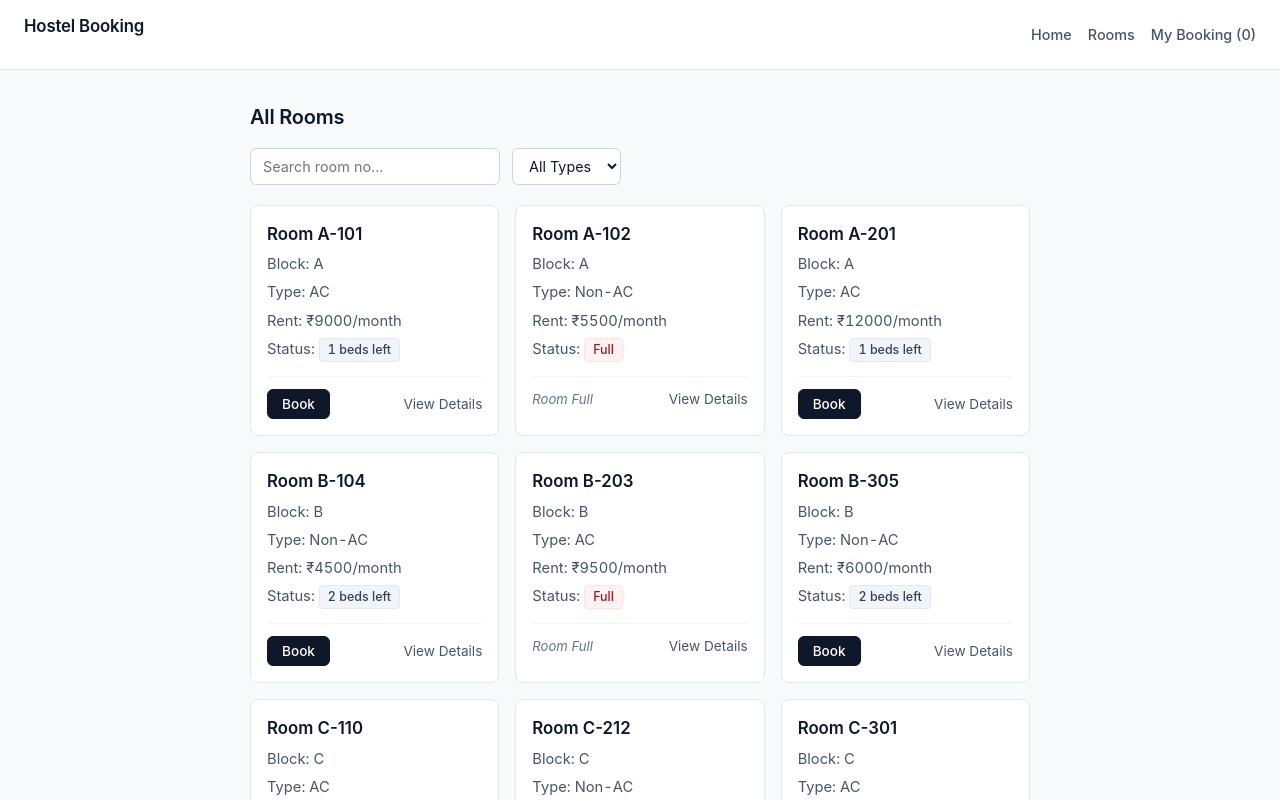
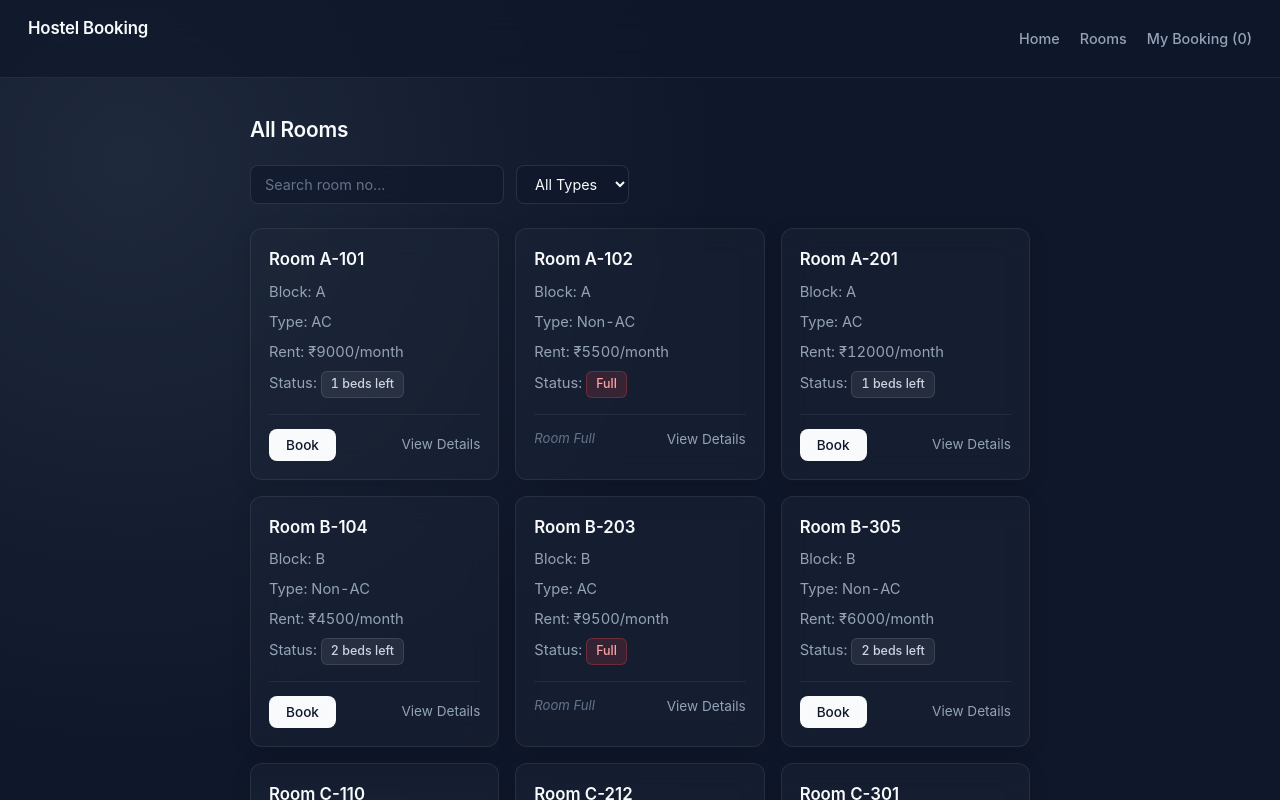
Before and after one commit to aarav-pathak/hostel-management-system, a React (Vite) app: page /rooms in a window 1280 px wide. Shown: the top 800 px of the page. Built offline with nearby package versions, Linux system fonts and the light colour scheme.

Commit message:
style: apply slate glassmorphism theme

```diff
--- a/src/index.css
+++ b/src/index.css
@@ -6,81 +6,95 @@
 
 body {
   font-family: -apple-system, BlinkMacSystemFont, "Segoe UI", Roboto, sans-serif;
-  background-color: #f8fafc;
-  color: #0f172a;
+  background: radial-gradient(circle at 10% 20%, #1e293b 0%, #0f172a 45%),
+              radial-gradient(circle at 90% 80%, #334155 0%, #0f172a 55%);
+  background-color: #0f172a;
+  background-attachment: fixed;
+  color: #f1f5f9;
   line-height: 1.5;
+  min-height: 100vh;
 }
 
 .nav {
   display: flex;
   justify-content: space-between;
   align-items: center;
-  padding: 14px 24px;
-  background: #ffffff;
-  border-bottom: 1px solid #e2e8f0;
+  padding: 16px 28px;
+  background: rgba(15, 23, 42, 0.7);
+  backdrop-filter: blur(16px);
+  -webkit-backdrop-filter: blur(16px);
+  border-bottom: 1px solid rgba(255, 255, 255, 0.08);
+  position: sticky;
+  top: 0;
+  z-index: 10;
 }
 
 .nav h2 {
   font-size: 1.05rem;
   font-weight: 600;
+  color: #f8fafc;
   letter-spacing: -0.01em;
 }
 
 .nav-links {
   display: flex;
-  gap: 16px;
+  gap: 20px;
   align-items: center;
 }
 
 .nav-links a {
   text-decoration: none;
-  color: #475569;
+  color: #94a3b8;
   font-size: 0.9rem;
   font-weight: 500;
+  transition: color 0.15s ease;
 }
 
 .nav-links a:hover {
-  color: #0f172a;
+  color: #f8fafc;
 }
 
 .container {
   max-width: 820px;
-  margin: 32px auto;
+  margin: 36px auto;
   padding: 0 20px;
 }
 
 h1 {
-  font-size: 1.5rem;
+  font-size: 1.55rem;
   font-weight: 600;
   letter-spacing: -0.02em;
   margin-bottom: 8px;
+  color: #f8fafc;
 }
 
 h2 {
-  font-size: 1.25rem;
+  font-size: 1.3rem;
   font-weight: 600;
   letter-spacing: -0.01em;
-  margin-bottom: 16px;
+  margin-bottom: 20px;
+  color: #f8fafc;
 }
 
 h3 {
   font-size: 1.05rem;
   font-weight: 600;
-  margin-bottom: 6px;
+  margin-bottom: 8px;
+  color: #f8fafc;
 }
 
 h4 {
   font-size: 0.9rem;
   font-weight: 600;
-  margin-top: 14px;
-  margin-bottom: 6px;
-  color: #334155;
+  margin-top: 18px;
+  margin-bottom: 8px;
+  color: #cbd5e1;
 }
 
 p {
-  color: #475569;
+  color: #94a3b8;
   font-size: 0.92rem;
-  margin-bottom: 6px;
+  margin-bottom: 8px;
   font-variant-numeric: tabular-nums;
 }
 
@@ -88,52 +102,68 @@ p {
   display: grid;
   grid-template-columns: repeat(3, 1fr);
   gap: 16px;
-  margin: 24px 0;
+  margin: 24px 0 28px 0;
 }
 
 .stat-card {
-  background: #ffffff;
-  border: 1px solid #e2e8f0;
-  border-radius: 8px;
-  padding: 16px;
+  background: rgba(30, 41, 59, 0.45);
+  backdrop-filter: blur(12px);
+  -webkit-backdrop-filter: blur(12px);
+  border: 1px solid rgba(255, 255, 255, 0.08);
+  border-radius: 12px;
+  padding: 18px;
+  box-shadow: 0 4px 20px rgba(0, 0, 0, 0.15);
 }
 
 .stat-card span {
   display: block;
   font-size: 0.8rem;
-  color: #64748b;
+  color: #94a3b8;
   font-weight: 500;
-  margin-bottom: 4px;
+  margin-bottom: 6px;
 }
 
 .stat-card strong {
-  font-size: 1.4rem;
+  font-size: 1.45rem;
   font-weight: 600;
-  color: #0f172a;
+  color: #f8fafc;
   font-variant-numeric: tabular-nums;
 }
 
 .filters-bar {
   display: flex;
   gap: 12px;
-  margin-bottom: 20px;
+  margin-bottom: 24px;
 }
 
 input[type="text"],
 select {
   font-family: inherit;
   font-size: 0.9rem;
-  padding: 8px 12px;
-  border: 1px solid #cbd5e1;
-  border-radius: 6px;
-  background: #ffffff;
-  color: #0f172a;
+  padding: 9px 14px;
+  border: 1px solid rgba(255, 255, 255, 0.1);
+  border-radius: 8px;
+  background: rgba(15, 23, 42, 0.6);
+  backdrop-filter: blur(10px);
+  -webkit-backdrop-filter: blur(10px);
+  color: #f8fafc;
+  outline: none;
+  transition: border-color 0.15s ease;
+}
+
+input[type="text"]::placeholder {
+  color: #64748b;
 }
 
 input[type="text"]:focus,
 select:focus {
-  outline: 2px solid #0f172a;
-  outline-offset: -1px;
+  border-color: rgba(255, 255, 255, 0.3);
+  box-shadow: 0 0 0 2px rgba(255, 255, 255, 0.05);
+}
+
+select option {
+  background: #0f172a;
+  color: #f8fafc;
 }
 
 .grid {
@@ -143,27 +173,35 @@ select:focus {
 }
 
 .card {
-  background: #ffffff;
-  border: 1px solid #e2e8f0;
-  border-radius: 8px;
-  padding: 16px;
+  background: rgba(30, 41, 59, 0.4);
+  backdrop-filter: blur(14px);
+  -webkit-backdrop-filter: blur(14px);
+  border: 1px solid rgba(255, 255, 255, 0.08);
+  border-radius: 12px;
+  padding: 18px;
+  box-shadow: 0 4px 20px rgba(0, 0, 0, 0.12);
+  transition: transform 0.15s ease, border-color 0.15s ease;
+}
+
+.card:hover {
+  border-color: rgba(255, 255, 255, 0.16);
 }
 
 .badge {
   display: inline-block;
   font-size: 0.78rem;
   font-weight: 500;
-  padding: 2px 8px;
-  border-radius: 4px;
-  background: #f1f5f9;
-  color: #334155;
-  border: 1px solid #e2e8f0;
+  padding: 3px 9px;
+  border-radius: 6px;
+  background: rgba(255, 255, 255, 0.07);
+  color: #cbd5e1;
+  border: 1px solid rgba(255, 255, 255, 0.1);
 }
 
 .badge-full {
-  background: #fef2f2;
-  color: #991b1b;
-  border-color: #fee2e2;
+  background: rgba(239, 68, 68, 0.15);
+  color: #fca5a5;
+  border-color: rgba(239, 68, 68, 0.3);
 }
 
 .card-actions {
@@ -171,35 +209,36 @@ select:focus {
   align-items: center;
   justify-content: space-between;
   gap: 8px;
-  margin-top: 14px;
-  padding-top: 12px;
-  border-top: 1px solid #f1f5f9;
+  margin-top: 16px;
+  padding-top: 14px;
+  border-top: 1px solid rgba(255, 255, 255, 0.06);
 }
 
 button {
   font-family: inherit;
   font-size: 0.85rem;
   font-weight: 500;
-  padding: 6px 14px;
-  border-radius: 6px;
+  padding: 7px 16px;
+  border-radius: 8px;
   cursor: pointer;
-  border: 1px solid #0f172a;
-  background: #0f172a;
-  color: #ffffff;
+  border: 1px solid rgba(255, 255, 255, 0.2);
+  background: #f8fafc;
+  color: #0f172a;
+  transition: background-color 0.15s ease;
 }
 
 button:hover {
-  background: #1e293b;
+  background: #e2e8f0;
 }
 
 button.btn-cancel {
-  background: #ffffff;
-  color: #dc2626;
-  border-color: #fca5a5;
+  background: rgba(239, 68, 68, 0.12);
+  color: #fca5a5;
+  border-color: rgba(239, 68, 68, 0.25);
 }
 
 button.btn-cancel:hover {
-  background: #fef2f2;
+  background: rgba(239, 68, 68, 0.22);
 }
 
 .btn-primary {
@@ -207,25 +246,27 @@ button.btn-cancel:hover {
   text-decoration: none;
   font-size: 0.9rem;
   font-weight: 500;
-  padding: 8px 16px;
-  background: #0f172a;
-  color: #ffffff;
-  border-radius: 6px;
+  padding: 9px 18px;
+  background: #f8fafc;
+  color: #0f172a;
+  border-radius: 8px;
+  transition: background-color 0.15s ease;
 }
 
 .btn-primary:hover {
-  background: #1e293b;
+  background: #e2e8f0;
 }
 
 .link-muted {
   font-size: 0.85rem;
-  color: #475569;
+  color: #94a3b8;
   text-decoration: none;
+  transition: color 0.15s ease;
 }
 
 .link-muted:hover {
+  color: #f8fafc;
   text-decoration: underline;
-  color: #0f172a;
 }
 
 .status-text {
@@ -235,20 +276,23 @@ button.btn-cancel:hover {
 }
 
 .detail-card {
-  background: #ffffff;
-  border: 1px solid #e2e8f0;
-  border-radius: 8px;
+  background: rgba(30, 41, 59, 0.4);
+  backdrop-filter: blur(14px);
+  -webkit-backdrop-filter: blur(14px);
+  border: 1px solid rgba(255, 255, 255, 0.08);
+  border-radius: 12px;
   padding: 24px;
-  margin-bottom: 20px;
+  margin-bottom: 24px;
+  box-shadow: 0 4px 24px rgba(0, 0, 0, 0.15);
 }
 
 ul {
   list-style-position: inside;
   margin-bottom: 16px;
-  color: #475569;
+  color: #94a3b8;
   font-size: 0.9rem;
 }
 
 li {
-  margin-bottom: 4px;
+  margin-bottom: 6px;
 }
```
